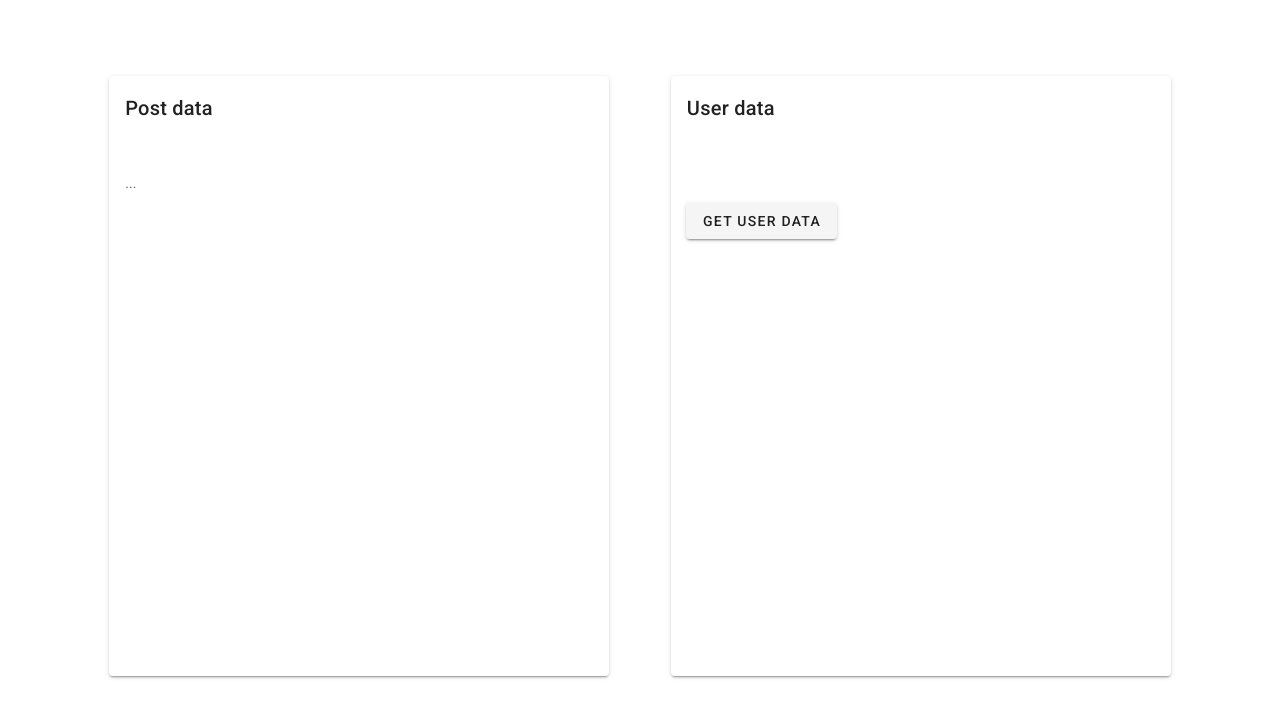
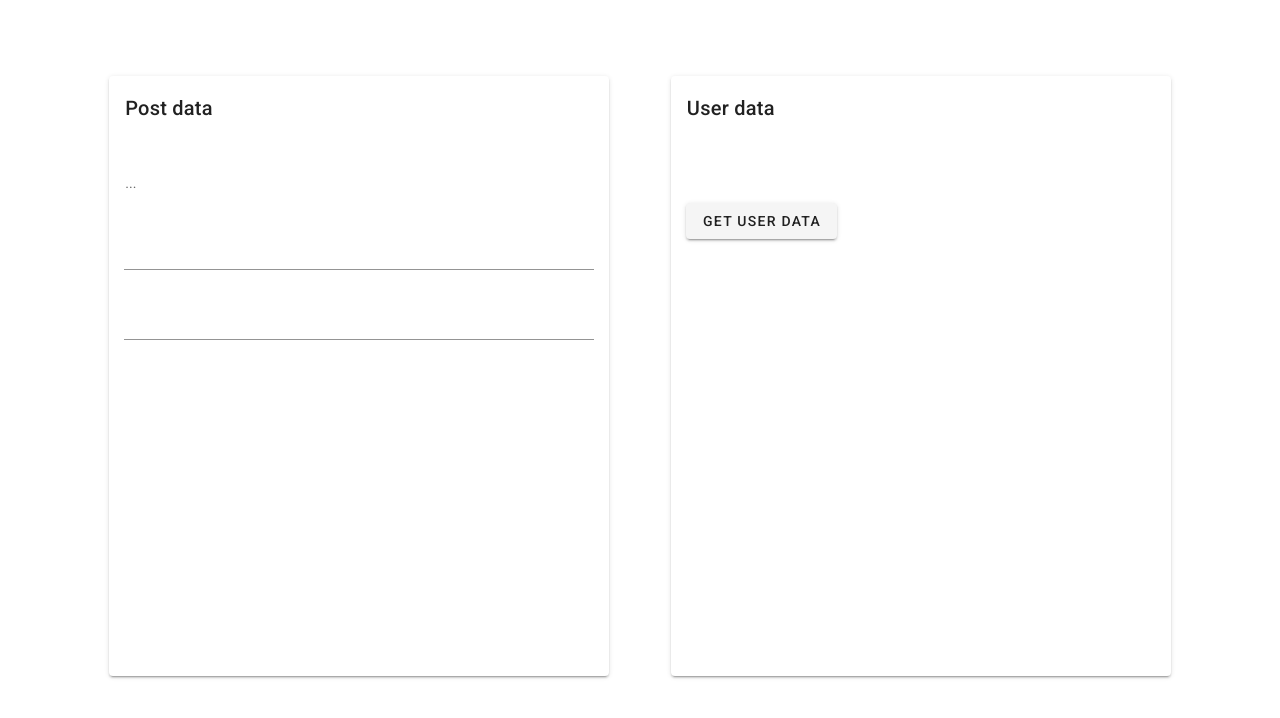
Before and after one commit to CristiAllan/vuex-curso-pt-br, a Vue app: page /#/ in a window 1280 px wide. Shown: the top 718 px of the page. Built offline with nearby package versions, Linux system fonts and the light colour scheme; no server answers.

Commit message:
using forms with vuex part 1

```diff
--- a/src/components/HomeComponent.vue
+++ b/src/components/HomeComponent.vue
@@ -12,6 +12,13 @@
 
             <ExtraData>
               {{ body }}
+            </ExtraData>
+
+            <ExtraData>
+              <v-form>
+                <v-text-field v-model="title" />
+                <v-text-field v-model="body" />
+              </v-form>
             </ExtraData>
 
             </Card>
@@ -51,7 +58,7 @@ export default {
 
   computed: {
     ...mapState('postModule', [
-      'body'
+      'body', 'title'
     ]),
 
     ...mapGetters('postModule', [
--- a/src/store/index.js
+++ b/src/store/index.js
@@ -8,6 +8,7 @@ import postModule from './post/index'
 Vue.use(Vuex)
 
 export default new Vuex.Store({
+  strict: true,
   modules: {
     userModule: userModule,
     postModule: postModule
```
